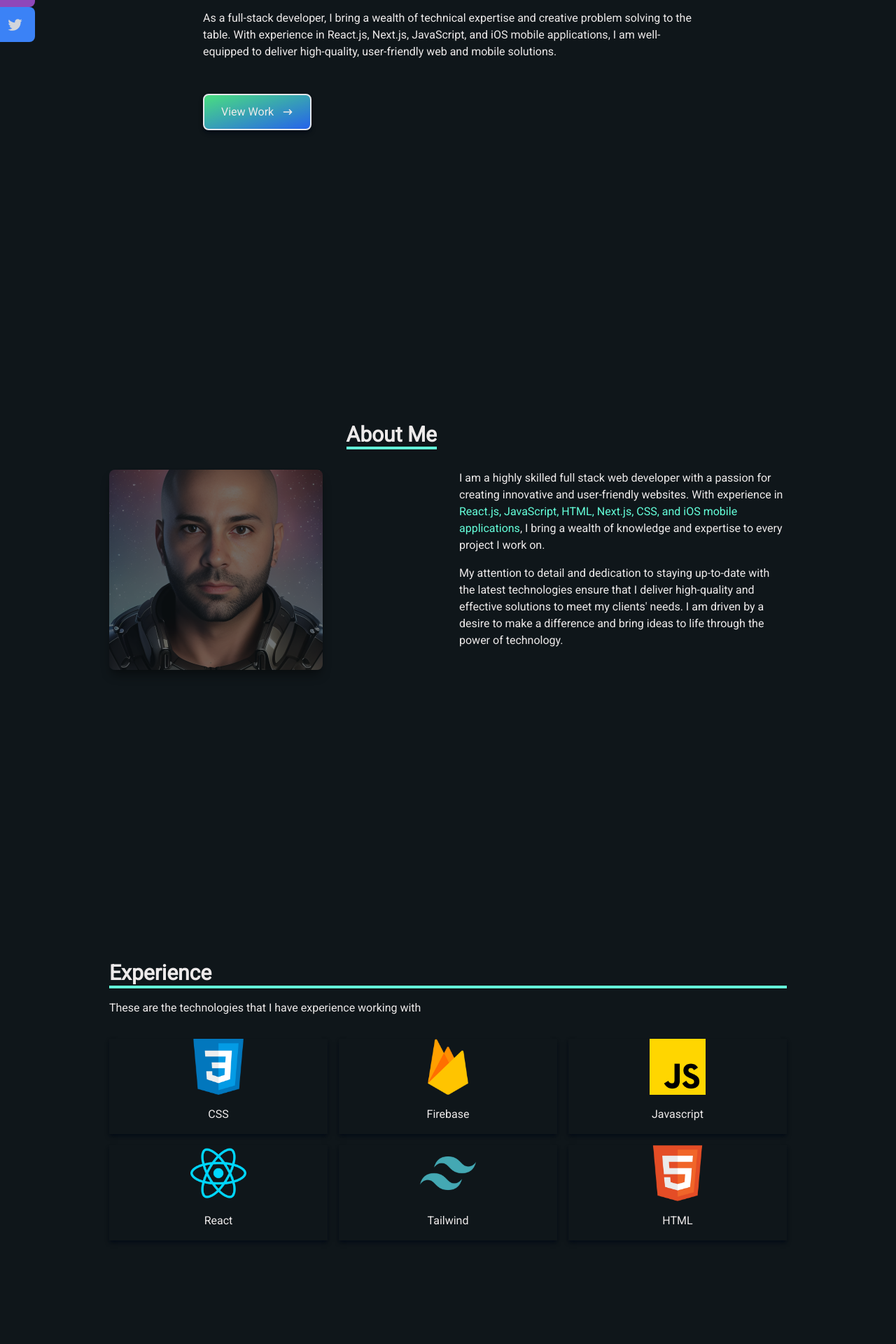
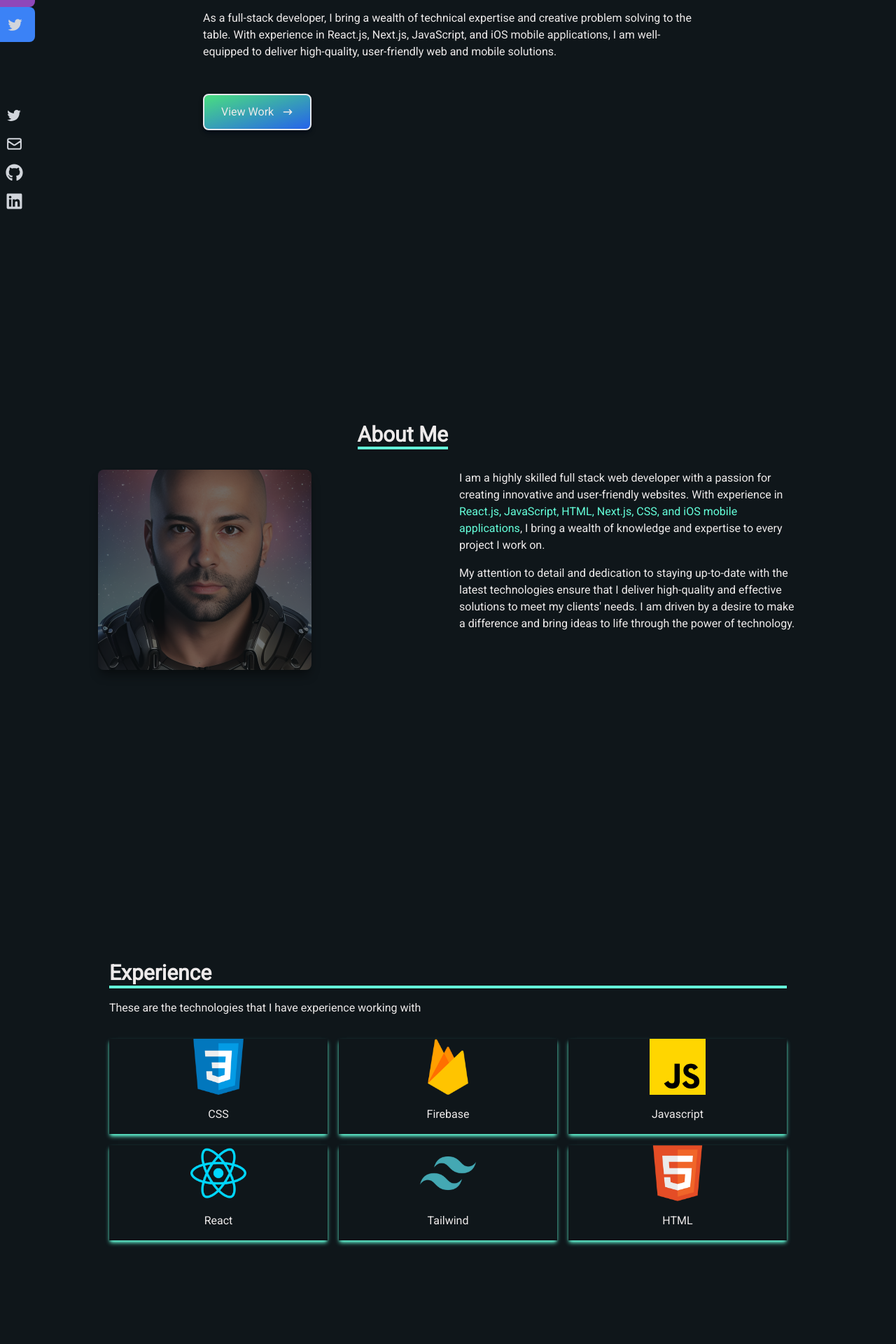
Before and after one commit to allentevyaw/Personal-Portfolio, a React (Vite) app: page / in a window 1280 px wide. Shown: the part 420-2340 px from the top of the page at 70% size. Built offline with nearby package versions, Linux system fonts and the light colour scheme.

Commit message:
side navigation

```diff
--- a/src/components/About.jsx
+++ b/src/components/About.jsx
@@ -6,14 +6,18 @@ import Headshot from '../assets/headshot.png'
 const About = () => {
   return (
     <div name='about' className='w-full min-h-screen flex items-center bg-[#0f161a] text-[#EDEAEA]'>
-        <div className='flex flex-col justify-center items-center w-full h-full'>
-            <div className='max-w-[1000px] w-full grid grid-cols-2 gap-8'>
+        <div className='flex flex-col px-8 md:px-12 justify-center items-center w-full h-full'>
+            <div className='max-w-[1000px] w-full grid grid-cols-2'>
                 <div className='sm:text-right pb-8 pl-4'>
-                    <p className='text-3xl font-bold inline border-b-4 border-[#64FFDA]'>About Me</p>
+                    <p className='text-3xl font-bold inline border-b-4 border-[#64FFDA]'>About Me </p>
+
+
+
                 </div>
             </div>
 
-            <div className='max-w-[1000px] w-full grid sm:grid-cols-2 gap-8 px-4'>
+
+            <div className='max-w-[1000px] w-full grid sm:grid-cols-2 gap-8'>
                 <div className=''>
                     <img
                     src={Headshot}
--- a/src/components/Skill.jsx
+++ b/src/components/Skill.jsx
@@ -11,37 +11,37 @@ import HTML from '../assets/html.png'
 
 const Skill = () => {
   return (
-    <div name='skills' className='w-full min-h-screen flex items-center bg-[#0f161a] text-[#EDEAEA]'>
+    <div name='skills' className='w-full min-h-screen flex items-center justify-center bg-[#0f161a] text-[#EDEAEA] px-8 md:px-12'>
 
         {/* Container */}
-        <div className='max-w-[1000px] mx-auto p-4 flex flex-col justify-center w-full h-full'>
+        <div className='max-w-[1000px] p-4 flex flex-col justify-center w-full h-full'>
             <div>
                 <p className='text-3xl font-bold border-b-4  border-[#64FFDA]'>Experience</p>
                 <p className='py-4'>These are the technologies that I have experience working with</p>
             </div>
 
             <div className='w-full grid grid-cols-2 sm:grid-cols-3 gap-4 text-center py-4'>
-                <div className='shadow-md shadow-[#040c16] hover:scale-110 hover:text-[#64FFDA] duration-500'>
+                <div className='shadow-md shadow-[#64FFDA] hover:scale-110 hover:text-[#64FFDA] duration-500'>
                     <img className='w-[80px] mx-auto' src={CSS} />
                     <p className='my-4'>CSS</p>
                 </div>
-                <div className='shadow-md shadow-[#040c16] hover:scale-110 hover:text-[#64FFDA]  duration-500'>
+                <div className='shadow-md shadow-[#64FFDA] hover:scale-110 hover:text-[#64FFDA]  duration-500'>
                     <img className='w-[80px] mx-auto' src={Firebase} />
                     <p className='my-4'>Firebase</p>
                 </div>
-                <div className='shadow-md shadow-[#040c16] hover:scale-110 hover:text-[#64FFDA]  duration-500'>
+                <div className='shadow-md shadow-[#64FFDA] hover:scale-110 hover:text-[#64FFDA]  duration-500'>
                     <img className='w-[80px] mx-auto' src={Javascript} />
                     <p className='my-4'>Javascript</p>
                 </div>
-                <div className='shadow-md shadow-[#040c16] hover:scale-110 hover:text-[#64FFDA]  duration-500'>
+                <div className='shadow-md shadow-[#64FFDA] hover:scale-110 hover:text-[#64FFDA]  duration-500'>
                     <img className='w-[80px] mx-auto' src={ReactLogo} />
                     <p className='my-4'>React</p>
                 </div>
-                <div className='shadow-md shadow-[#040c16] hover:scale-110 hover:text-[#64FFDA]  duration-500'>
+                <div className='shadow-md shadow-[#64FFDA] hover:scale-110 hover:text-[#64FFDA]  duration-500'>
                     <img className='w-[80px] mx-auto' src={Tailwind} />
                     <p className='my-4'>Tailwind</p>
                 </div>
-                <div className='shadow-md shadow-[#040c16] hover:scale-110 hover:text-[#64FFDA]  duration-500'>
+                <div className='shadow-md shadow-[#64FFDA] hover:scale-110 hover:text-[#64FFDA]  duration-500'>
                     <img className='w-[80px] mx-auto' src={HTML} />
                     <p className='my-4'>HTML</p>
                 </div>
--- a/src/components/navbar.jsx
+++ b/src/components/navbar.jsx
@@ -168,6 +168,26 @@ useEffect(() => {
             </ul>
         </div>
 
+
+        <div className='hidden fixed md:flex flex-col left-0 bottom-[10%] pl-2'>
+            <a className='pb-4'>
+                <AiOutlineTwitter className='hover:text-[#64FFDA] text-2xl'/>
+            </a>
+            <a className='pb-4'>
+                <HiOutlineMail size={25} className='hover:text-[#64FFDA] text-2xl' />
+            </a>
+            <a className='pb-4'>
+                <FaGithub size={25} className='hover:text-[#64FFDA] text-2xl' />
+            </a>
+            <a>
+                <FaLinkedin size={25} className='hover:text-[#64FFDA] text-2xl' />
+            </a>
+
+
+
+
+        </div>
+
     </div>
   )
 }
--- a/src/components/work.jsx
+++ b/src/components/work.jsx
@@ -7,7 +7,7 @@ import {CgWebsite} from 'react-icons/cg'
 
 const Work = () => {
   return (
-    <div name='work' className='w-full min-h-screen flex items-center text-[#EDEAEA] bg-[#0f161a]'>
+    <div name='work' className='w-full min-h-screen flex items-center text-[#EDEAEA] bg-[#0f161a] px-8 md:px-12'>
         <div className='max-w-[1000px] mx-auto p-4 flex flex-col justify-center w-full h-full'>
             <div className='pb-8'>
                 <p className='text-3xl font-bold inline border-b-4 text-[#EDEAEA] border-[#64FFDA]'>
```
